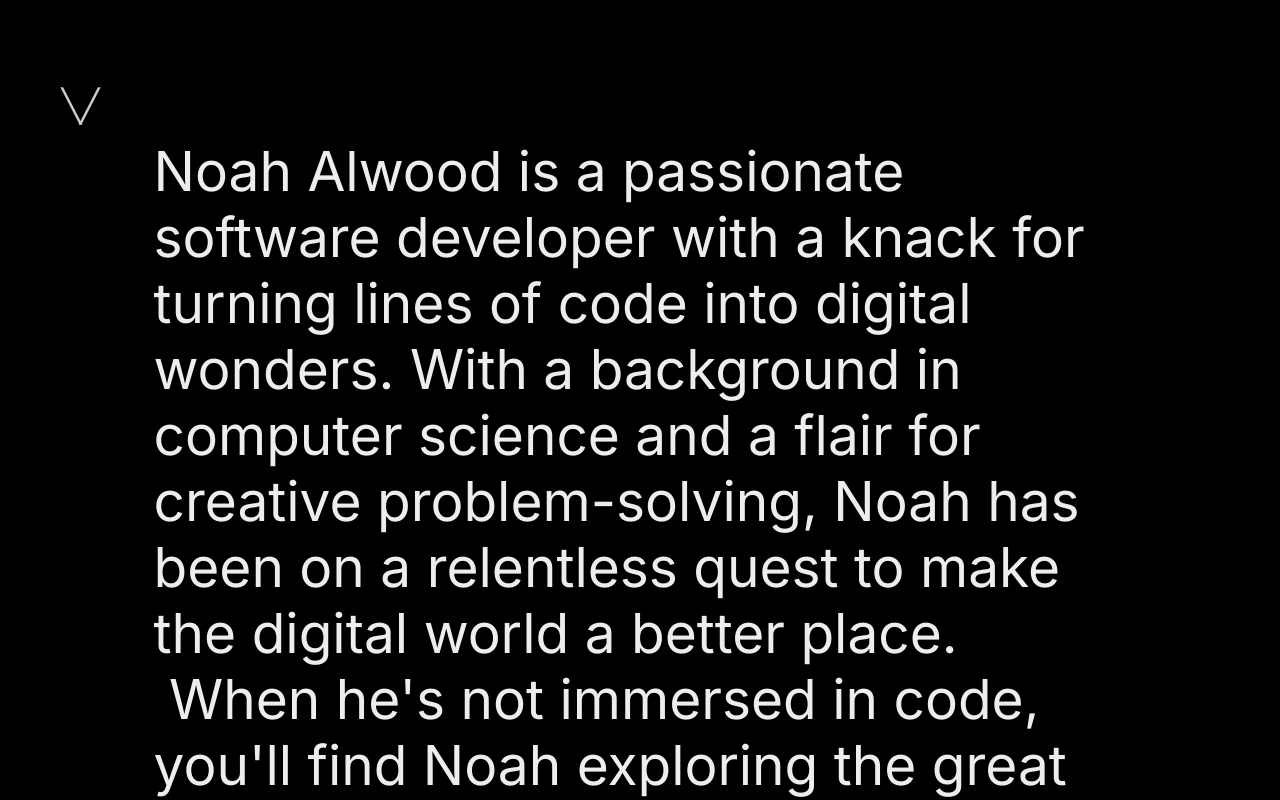
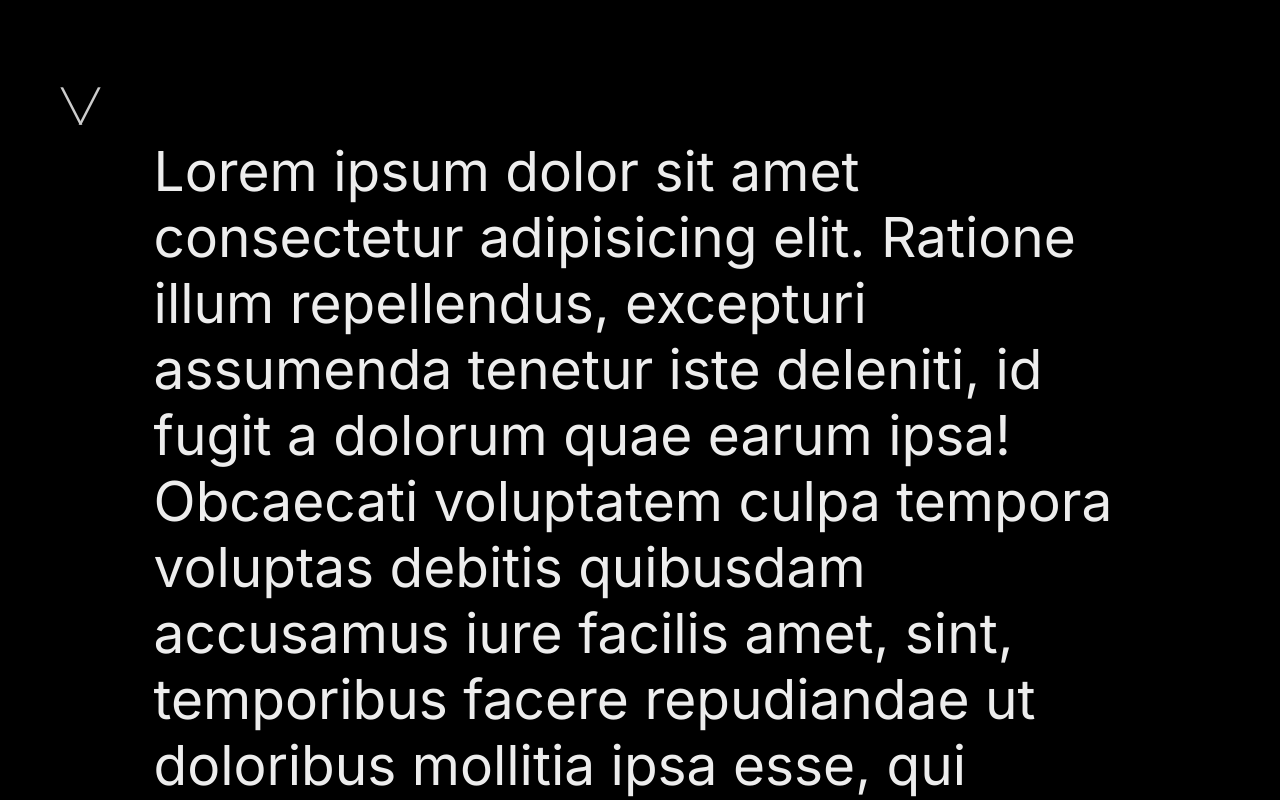
Before and after one commit to jukurius/portfolio-spa, a Next.js app: page / in a window 1280 px wide. Shown: the part 600-1400 px from the top of the page. Built offline with nearby package versions, Linux system fonts and the light colour scheme.

Commit message:
header subtext changed

```diff
--- a/containers/home-page/Hero.tsx
+++ b/containers/home-page/Hero.tsx
@@ -67,13 +67,13 @@ const Hero = () => {
                 : {}
             }
           >
-            Noah Alwood is a passionate software developer with a knack for
-            turning lines of code into digital wonders. With a background in
-            computer science and a flair for creative problem-solving, Noah has
-            been on a relentless quest to make the digital world a better place.
-            &nbsp;When he's not immersed in code, you'll find Noah exploring the
-            great outdoors or playing Soccer and Kick box, finding harmony not
-            only in software but in life's diverse melodies.
+            Lorem ipsum dolor sit amet consectetur adipisicing elit. Ratione
+            illum repellendus, excepturi assumenda tenetur iste deleniti, id
+            fugit a dolorum quae earum ipsa! Obcaecati voluptatem culpa tempora
+            voluptas debitis quibusdam accusamus iure facilis amet, sint,
+            temporibus facere repudiandae ut doloribus mollitia ipsa esse, qui
+            praesentium ducimus quasi sit minus! Error, eos iste? Non totam
+            magnam cupiditate? Facilis fuga incidunt quaerat!
           </h2>
         </div>
       </div>
```
